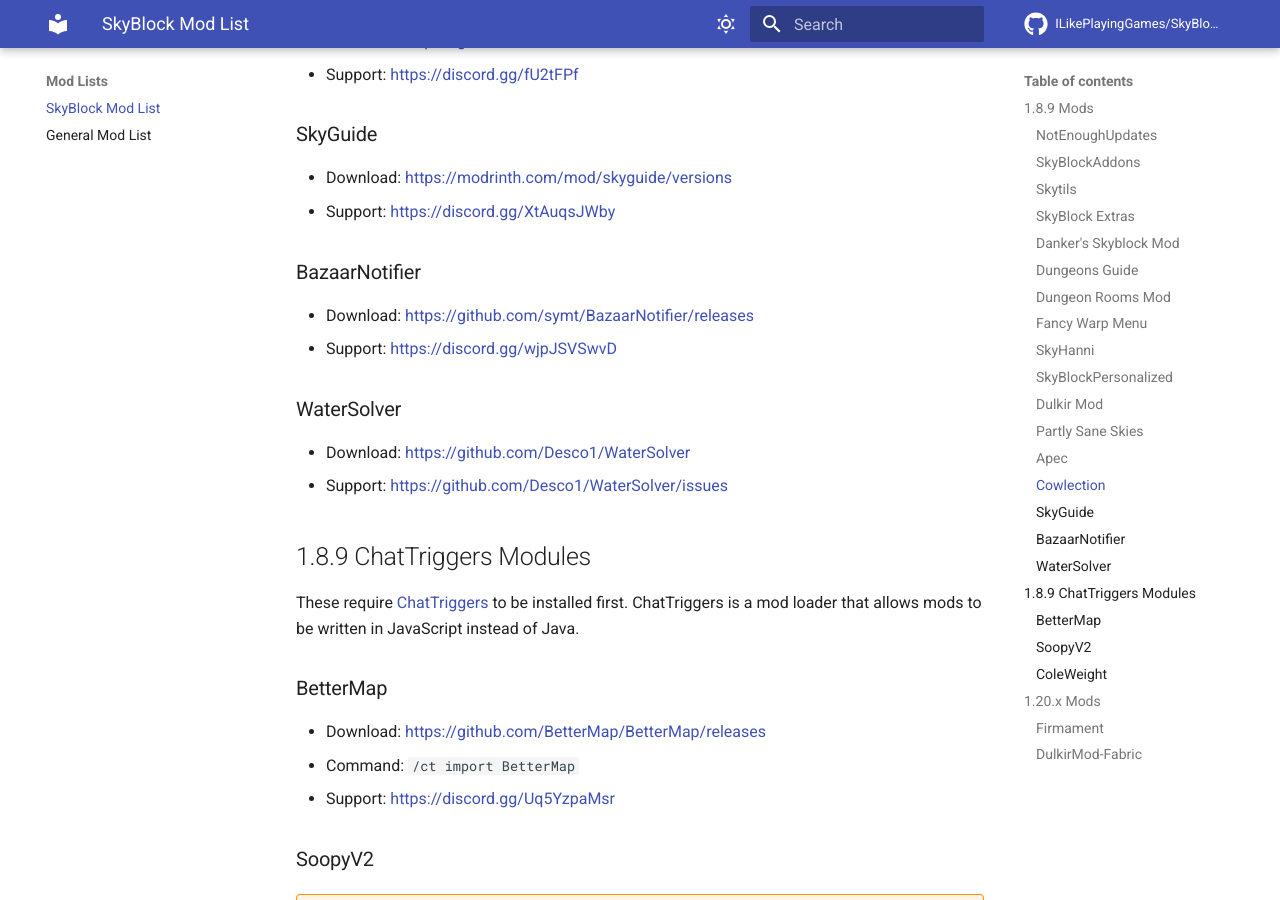
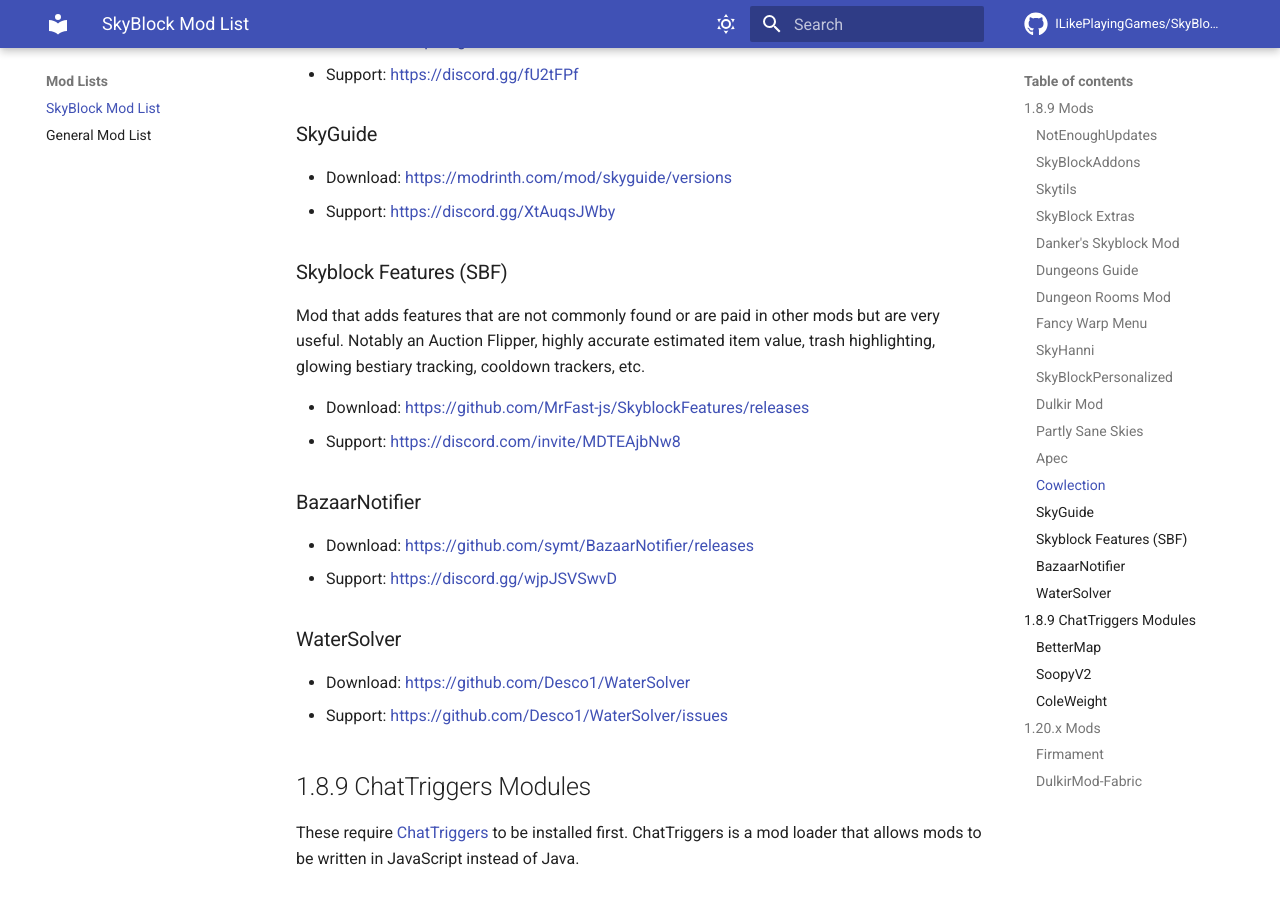
Before and after one commit to ModMalwareInvestigation/SkyBlockModWiki, an MkDocs documentation site: the page built from docs/mod-lists/skyblock-mod-list.md, in a window 1280 px wide and 900 px high, scrolled down 2826 px. Built offline with MkDocs 1.6.1 and Material for MkDocs 9.7.7, drawn with Linux system fonts in a browser that asks for light colours; comment, search, counter and statistics services are not loaded.

Commit message:
Add Skyblock Features to mod list 🥳

```diff
--- a/docs/mod-lists/skyblock-mod-list.md
+++ b/docs/mod-lists/skyblock-mod-list.md
@@ -82,6 +82,12 @@
     - Download: https://modrinth.com/mod/skyguide/versions
     - Support: https://discord.gg/XtAuqsJWby
 
+    ### Skyblock Features (SBF)
+    Mod that adds features that are not commonly found or are paid in other mods but are very useful. Notably an Auction Flipper, highly accurate estimated item value, trash highlighting, glowing bestiary tracking, cooldown trackers, etc.
+
+    - Download: https://github.com/MrFast-js/SkyblockFeatures/releases
+    - Support: https://discord.com/invite/MDTEAjbNw8
+
     ### BazaarNotifier
     - Download: https://github.com/symt/BazaarNotifier/releases
     - Support: https://discord.gg/wjpJSVSwvD
```
